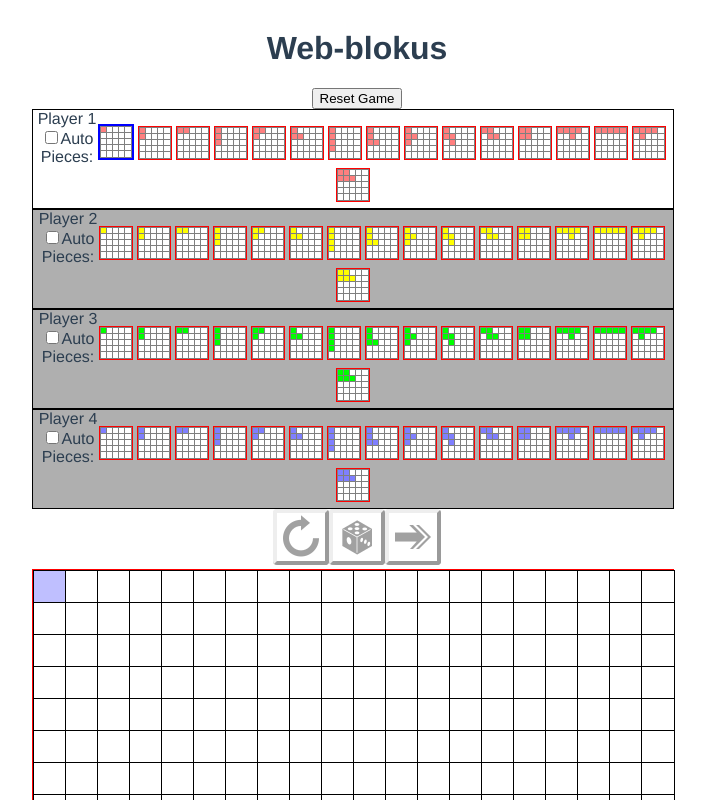
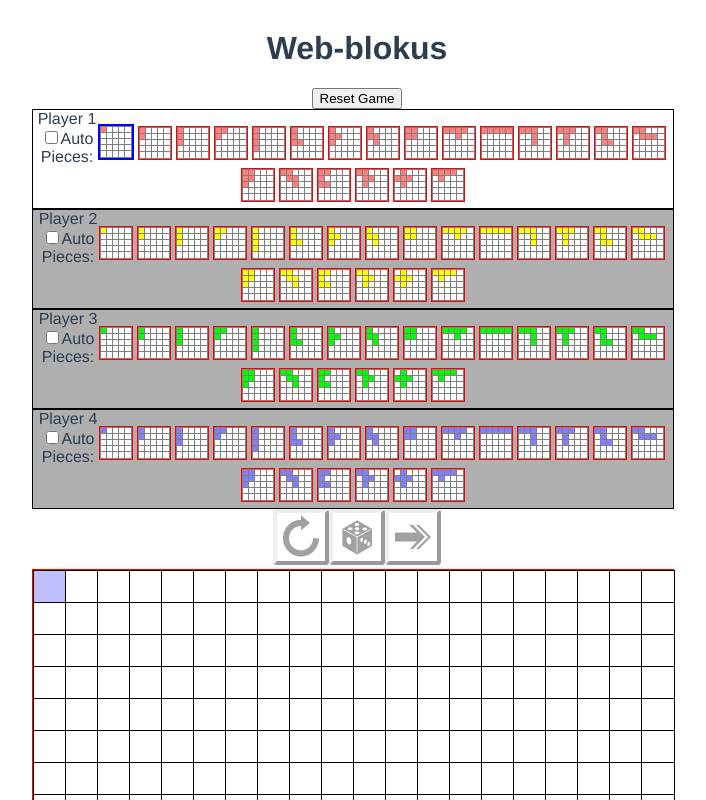
Before and after one commit to msakuta/web-blokus, a Vue app: page / in a window 1280 px wide. Shown: the top 800 px of the page, without its empty margins (283-989 px from the left). Built offline with nearby package versions, Linux system fonts and the light colour scheme.

Commit message:
Use correct set of blocks

```diff
--- a/src/components/WebBrokus.vue
+++ b/src/components/WebBrokus.vue
@@ -34,21 +34,26 @@ import BlockPreview from './BlockPreview';
 const boardSize = 20;
 const shapes = [
   [[0,0]], // Monomino
-  [[0,0], [0,1]], // Dominoes
-  [[0,0], [1,0]],
+  [[0,0], [0,1]], // Domino
   [[0,0], [0,1], [0,2]], // Trominoes
   [[0,0], [0,1], [1,0]],
-  [[0,0], [0,1], [1,1]],
   [[0,0], [0,1], [0,2], [0,3]], // Tetrominoes
   [[0,0], [0,1], [0,2], [1,2]],
   [[0,0], [0,1], [0,2], [1,1]],
   [[0,0], [0,1], [1,1], [1,2]],
-  [[0,0], [1,0], [1,1], [2,1]],
   [[0,0], [1,0], [0,1], [1,1]],
   [[0,0], [1,0], [2,0], [2,1], [3,0]], // Pentominoes
-  [[0,0], [1,0], [2,0], [3,0], [4,0]],
-  [[0,0], [1,0], [2,0], [3,0], [1,1]],
-  [[0,0], [1,0], [0,1], [1,1], [2,1]],
+  [[0,0], [1,0], [2,0], [3,0], [4,0]], // l
+  [[0,0], [1,0], [2,0], [2,1], [2,2]], // L
+  [[0,0], [1,0], [2,0], [1,1], [1,2]], // T
+  [[0,0], [1,0], [1,1], [1,2], [2,2]], // Z
+  [[0,0], [1,0], [1,1], [2,1], [3,1]], // S
+  [[0,0], [0,1], [1,0], [1,1], [0,2]], // 6
+  [[0,0], [1,0], [1,1], [2,1], [2,2]], // W
+  [[0,0], [1,0], [0,1], [0,2], [1,2]], // C
+  [[0,0], [1,0], [1,1], [2,1], [1,2]],
+  [[0,1], [1,0], [1,1], [1,2], [2,1]], // +
+  [[0,0], [1,0], [2,0], [3,0], [1,1]], // 1
 ];
 
 const Empty = 0;
```
